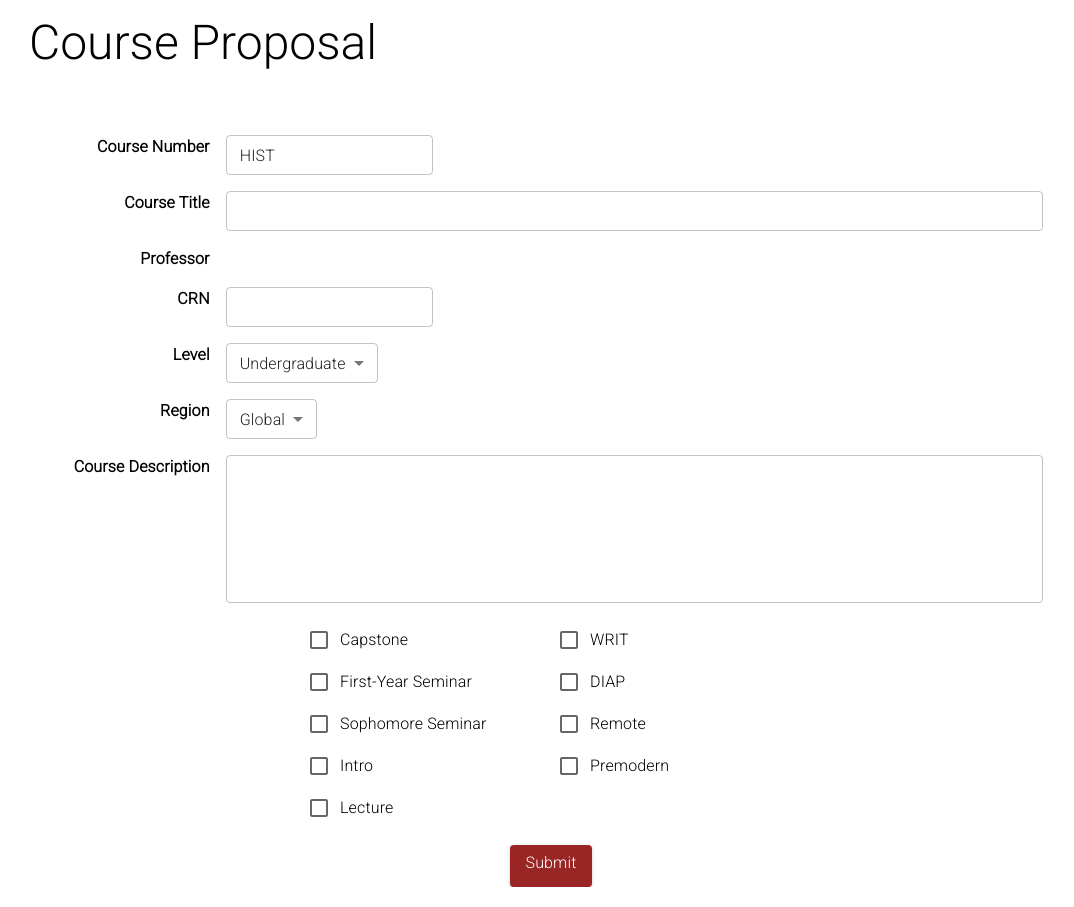
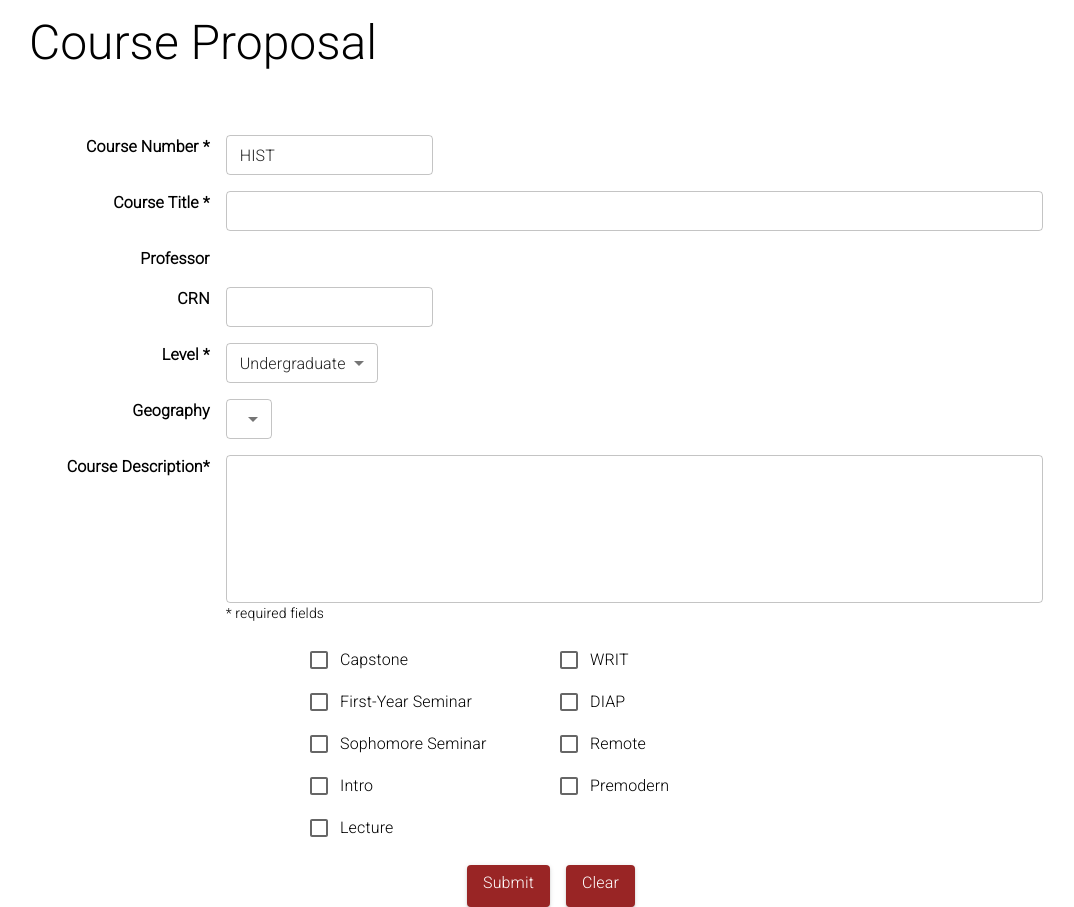
Before and after one commit to brownhistorydept/course-proposals-site, a React (Create React App) app in the folder client/: page /course_proposal in a window 1280 px wide. Shown: the part 100-1007 px from the top of the page, without its empty margins (97-1171 px from the left). Built offline with nearby package versions, Linux system fonts and the light colour scheme; no server answers.

Commit message:
form info

```diff
--- a/client/src/CourseProposal.tsx
+++ b/client/src/CourseProposal.tsx
@@ -27,6 +27,13 @@ function CourseProposal() {
 
     }, []);
 
+  const [courseNumber, setCourseNumber] = useState('');
+  const [courseTitle, setCourseTitle] = useState('');
+  const [crn, setCrn] = useState(0);
+  const [isUndergrad, setIsUndergrad] = useState(1);
+  const [geography, setGeography] = useState('');
+  const [description, setDescription] = useState('');
+  const [capstone, setCapstone] = useState(false);
 
   return (
     <div className="CourseProposal">
@@ -51,26 +58,27 @@ function CourseProposal() {
       </Box>
 
       <Grid container spacing={2} maxWidth={1000} mx="auto">
-
               <Grid item xs={2}>
-              <Typography variant="body1" fontWeight="bold" my="auto" align='right'>Course Number</Typography>
+                <Typography variant="body1" fontWeight="bold" my="auto" align='right'>Course Number *</Typography>
               </Grid>
               <Grid item xs={10}>
               <TextField
-                id="course_number"
                 size='small'
                 defaultValue="HIST "
+                required
+                onChange={(e)=>setCourseNumber(e.target.value)}
               />
               </Grid>
 
               <Grid item xs={2}>
-              <Typography variant="body1" fontWeight="bold" my="auto" align='right'>Course Title</Typography>
+              <Typography variant="body1" fontWeight="bold" my="auto" align='right'>Course Title *</Typography>
               </Grid>
               <Grid item xs={10}>
               <TextField
-                id="course_title"
                 size='small'
                 fullWidth
+                required
+                onChange={(e)=>setCourseTitle(e.target.value)}
               />
               </Grid>
 
@@ -86,20 +94,24 @@ function CourseProposal() {
               </Grid>
               <Grid item xs={10}>
               <TextField
-                id="crn"
                 size='small'
+                onChange={(e)=>setCrn(parseInt(e.target.value))}
               />
               </Grid>
 
               <Grid item xs={2}>
-              <Typography variant="body1" fontWeight="bold" my="auto" align='right'>Level</Typography>
+              <Typography variant="body1" fontWeight="bold" my="auto" align='right'>Level *</Typography>
               </Grid>
               <Grid item xs={10}>
               <Select
-                id="is_undergrad"
                 size='small'
                 autoWidth
                 defaultValue={1}
+                onChange={(e)=>{
+                  let val = e.target.value as number
+                  setIsUndergrad(val)
+                }
+                  }
               >
                 <MenuItem value={1}>Undergraduate</MenuItem>
                 <MenuItem value={0}>Graduate</MenuItem>
@@ -107,15 +119,17 @@ function CourseProposal() {
               </Grid>
 
               <Grid item xs={2}>
-              <Typography variant="body1" fontWeight="bold" my="auto" align='right'>Region</Typography>
+              <Typography variant="body1" fontWeight="bold" my="auto" align='right'>Geography</Typography>
               </Grid>
               <Grid item xs={10}>
               <Select
-                id="geography"
                 size='small'
                 autoWidth
-                defaultValue={"Global"}
+                defaultValue = ""
+                onChange={(e)=>setGeography(e.target.value)}
+
               >
+                <MenuItem value=""><em>N/A</em></MenuItem>
                 <MenuItem value="Africa">Africa</MenuItem>
                 <MenuItem value="East Asia">East Asia</MenuItem>
                 <MenuItem value="Europe">Europe</MenuItem>
@@ -127,21 +141,22 @@ function CourseProposal() {
               </Grid>
 
               <Grid item xs={2}>
-              <Typography variant="body1" fontWeight="bold" my="auto" align='right'>Course Description </Typography>
+              <Typography variant="body1" fontWeight="bold" my="auto" align='right'>Course Description* </Typography>
               </Grid>
               <Grid item xs={10}>
               <TextField
-                id="description"
-                fullWidth
+              fullWidth
                 multiline={true}
                 rows={5}
+                onChange={(e)=>setDescription(e.target.value)}
               />
+              <Typography variant="body2" mx="auto">* required fields </Typography>
               </Grid>
 
               <Grid item xs={3}></Grid>
               <Grid item xs={3}>
                 <FormGroup>
-                  <FormControlLabel control={<Checkbox />} label="Capstone" />
+                  <FormControlLabel control={<Checkbox onClick={(e)=>{setCapstone((e.target as HTMLInputElement).checked)}}/>} label="Capstone" />
                   <FormControlLabel control={<Checkbox />} label="First-Year Seminar" />
                   <FormControlLabel control={<Checkbox />} label="Sophomore Seminar" />
                   <FormControlLabel control={<Checkbox />} label="Intro" />
@@ -158,10 +173,32 @@ function CourseProposal() {
               </Grid>
               <Grid item xs={3}></Grid>
 
-            <Grid item marginX="auto">
-              <Button variant="contained" sx={{textTransform:"none", backgroundColor:"#992525"}}>
+
+            <Grid item marginX="auto" >
+              <Button
+                variant="contained"
+                sx={{textTransform:"none", backgroundColor:"#992525", mx:1}}
+                onClick={() => {
+                  console.log(`no ${courseNumber}`)
+                  console.log(`title ${courseTitle}`)
+                  console.log(`crn ${crn}`)
+                  console.log(`is_undergrad ${isUndergrad}`)
+                  console.log(`geog ${geography}`)
+                  console.log(`desc ${description}`)
+                  console.log(`capstone ${capstone}`)
+                }}>
                   <Typography gutterBottom variant="body1">
                     Submit
+                  </Typography>
+              </Button>
+              <Button
+                variant="contained"
+                sx={{textTransform:"none", backgroundColor:"#992525", mx:1}}
+                onClick={() => {
+                  window.location.reload();
+                }}>
+                  <Typography gutterBottom variant="body1">
+                    Clear
                   </Typography>
               </Button>
             </Grid>
```
